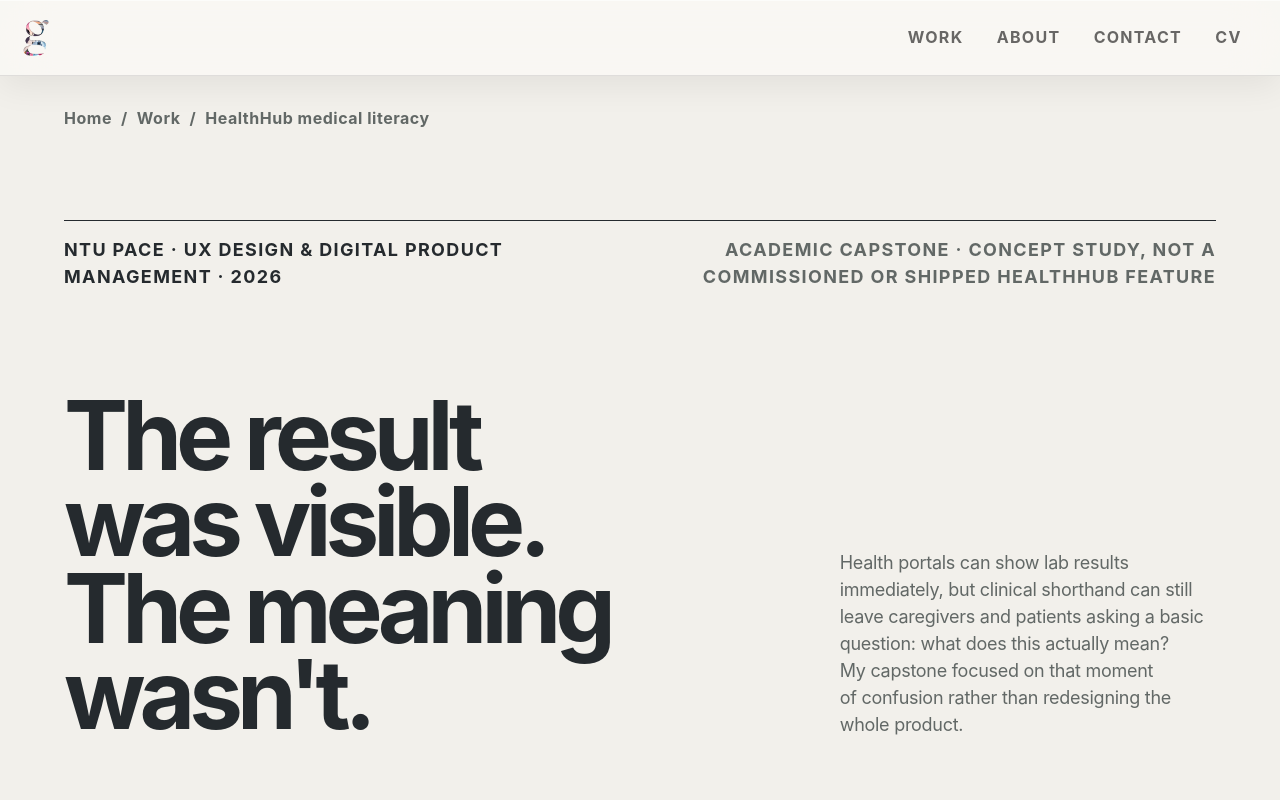
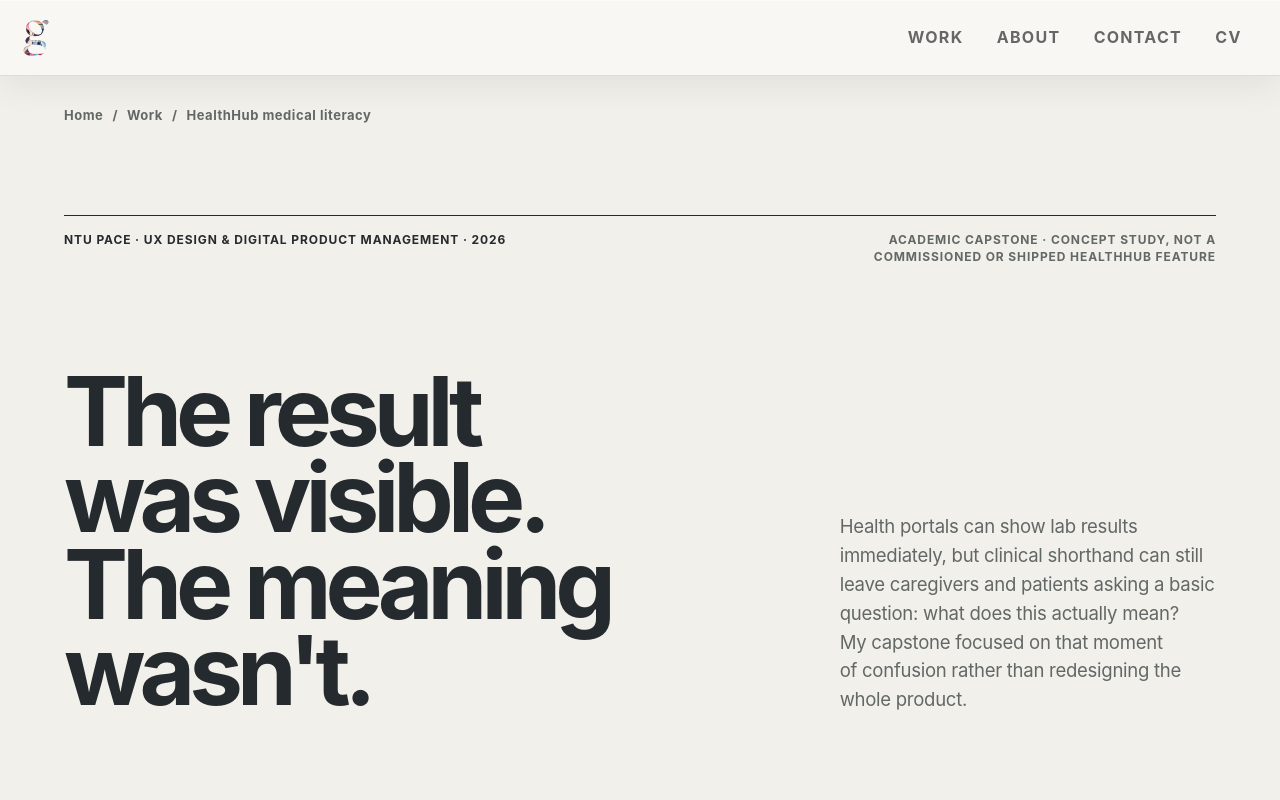
Before and after one commit to doesdesignwork/portfolio, a Next.js app: page /work/healthhub-caregiver-ux in a window 1280 px wide. Shown: the top 800 px of the page. Built offline with nearby package versions, Linux system fonts and the light colour scheme; no server answers.

Commit message:
Use targeted readable type floor for HealthHub case study

```diff
--- a/app/audit-readable.css
+++ b/app/audit-readable.css
@@ -1,4 +1,4 @@
-/* Keep all audit-led additions inside the portfolio's established readable type floor. */
+/* Keep audit-led additions inside the portfolio's established readable type floor. */
 
 .site-page--home .audit-product-signal > p,
 .site-page--home .audit-product-signal span,
@@ -16,13 +16,11 @@
   font-size: var(--brand-readable-min, 16px) !important;
 }
 
-.site-page--healthhub :where(p, span, small, b, strong, dt, dd, a) {
-  font-size: max(1em, var(--brand-readable-min, 16px)) !important;
-}
-
-.site-page--healthhub :where(p, dd, small) {
-  line-height: 1.5 !important;
-}
+/*
+ * HealthHub uses route-local typography rules so display statistics, quotes and
+ * prototype content can keep their intended hierarchy. The route stylesheet
+ * explicitly lifts utility copy and small interface labels to the 16px floor.
+ */
 
 @media (max-width: 640px) {
   .site-page.site-page--home header.brand-header nav {
```
